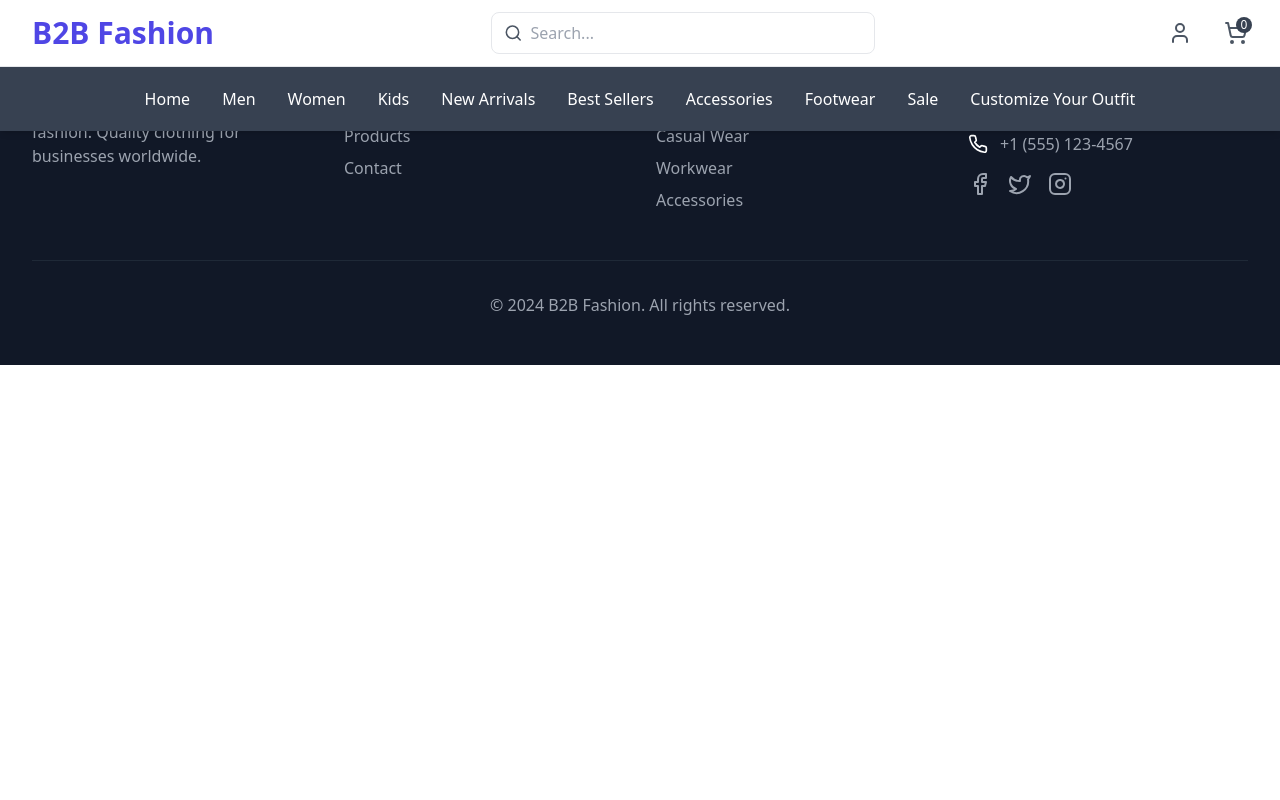
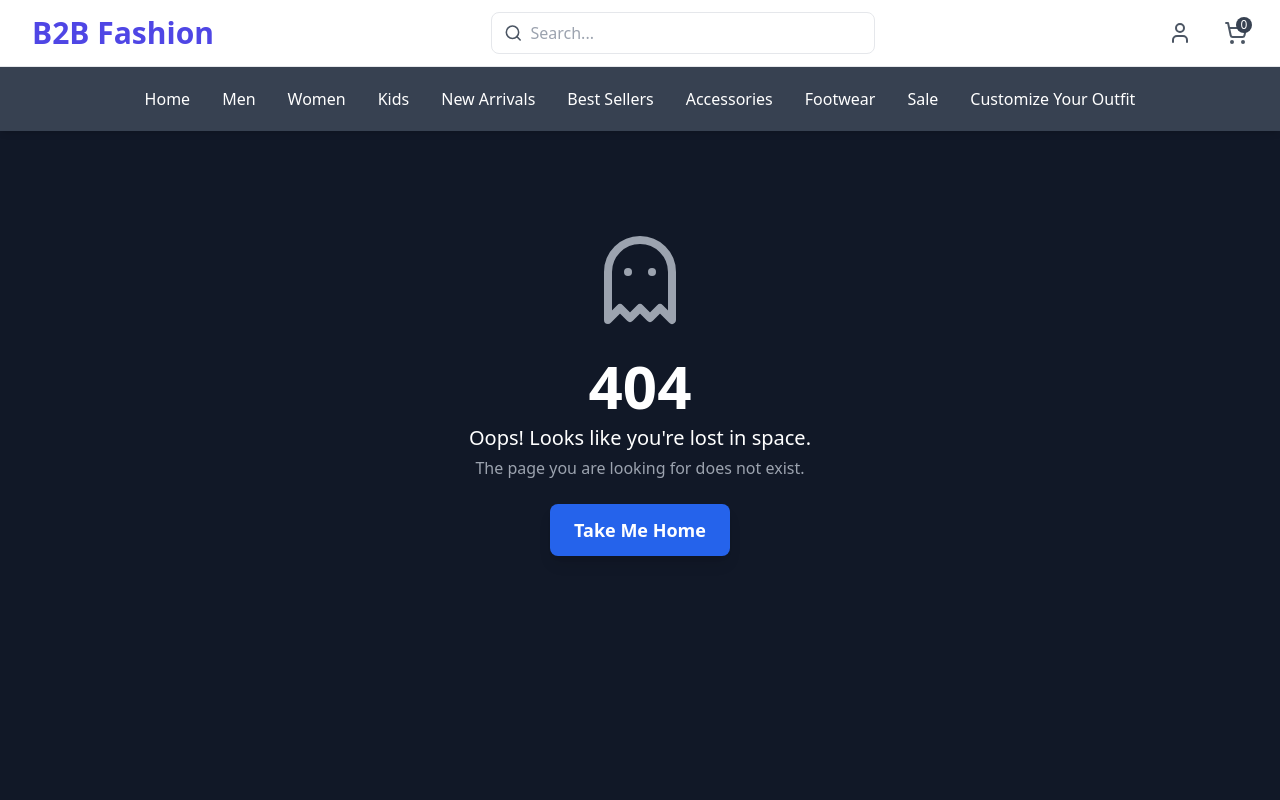
Before and after one commit to pranjal0715/E-Commerce-B2B, a React (Vite) app: page /customize in a window 1280 px wide. Shown: the top 800 px of the page. Built offline with nearby package versions, Linux system fonts and the light colour scheme.

Commit message:
created a customize outfit page

```diff
--- a/src/App.tsx
+++ b/src/App.tsx
@@ -15,6 +15,7 @@ import WomensCategoryPage from './CategoryMaster/Women';
 import KidsCategoryPage from './CategoryMaster/Kids';
 import NewArrivalsPage from './pages/NewArrival';
 import BestSellersPage from './pages/BestSeller';
+import CustomizeOutFit from './pages/CustomizeOutFit';
 
 
 function App() {
@@ -49,6 +50,7 @@ function App() {
             <Route path="/category/Kids" element = {<KidsCategoryPage />} />
             <Route path="/category/new-arrivals" element={<NewArrivalsPage />} />
             <Route path="/category/best-sellers" element={<BestSellersPage />} />
+            <Route path="/customize" element={<CustomizeOutFit />} />
           </Routes>
         </main>
         <Footer />
--- /dev/null
+++ b/src/pages/CustomizeOutFit.tsx
@@ -0,0 +1,27 @@
+import React from 'react'
+import { motion } from "framer-motion";
+import { Link } from "react-router-dom";
+import { Ghost } from "lucide-react";
+
+const CustomizeOutFit = () => {
+  return (
+    <div className="flex flex-col items-center justify-center h-screen bg-gray-900 text-white text-center">
+    <motion.div
+      initial={{ opacity: 0, y: -20 }}
+      animate={{ opacity: 1, y: 0 }}
+      transition={{ duration: 0.8 }}
+      className="flex flex-col items-center"
+    >
+      <Ghost className="w-24 h-24 text-gray-400 animate-bounce" />
+      <h1 className="text-6xl font-bold mt-4">404</h1>
+      <p className="text-xl mt-2">Oops! Looks like you're lost in space.</p>
+      <p className="text-gray-400 mt-1">The page you are looking for does not exist.</p>
+      <Link to="/" className="mt-6 px-6 py-3 bg-blue-600 hover:bg-blue-500 rounded-lg shadow-lg text-lg font-semibold transition-all">
+        Take Me Home
+      </Link>
+    </motion.div>
+  </div>
+  )
+}
+
+export default CustomizeOutFit
```
